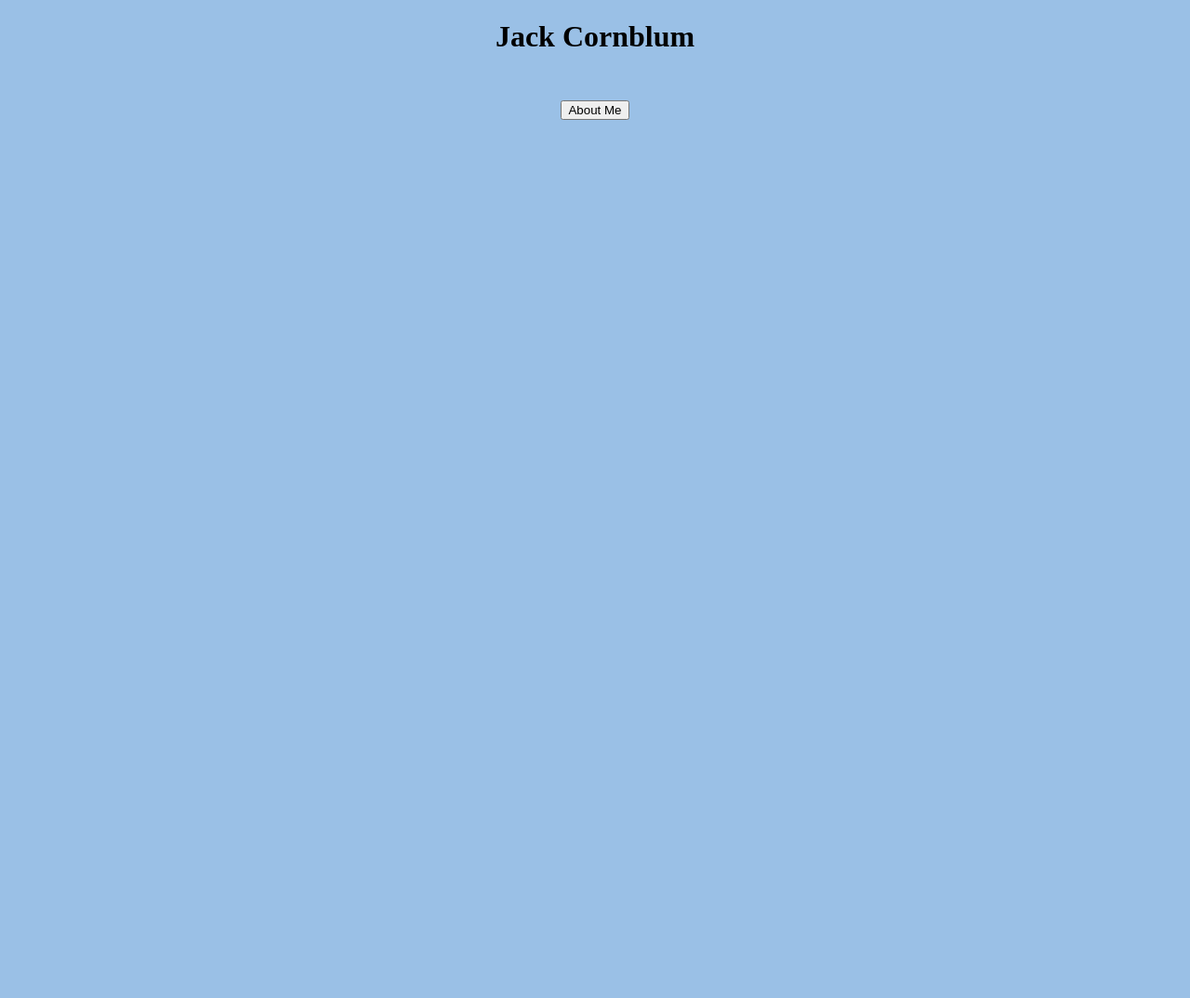
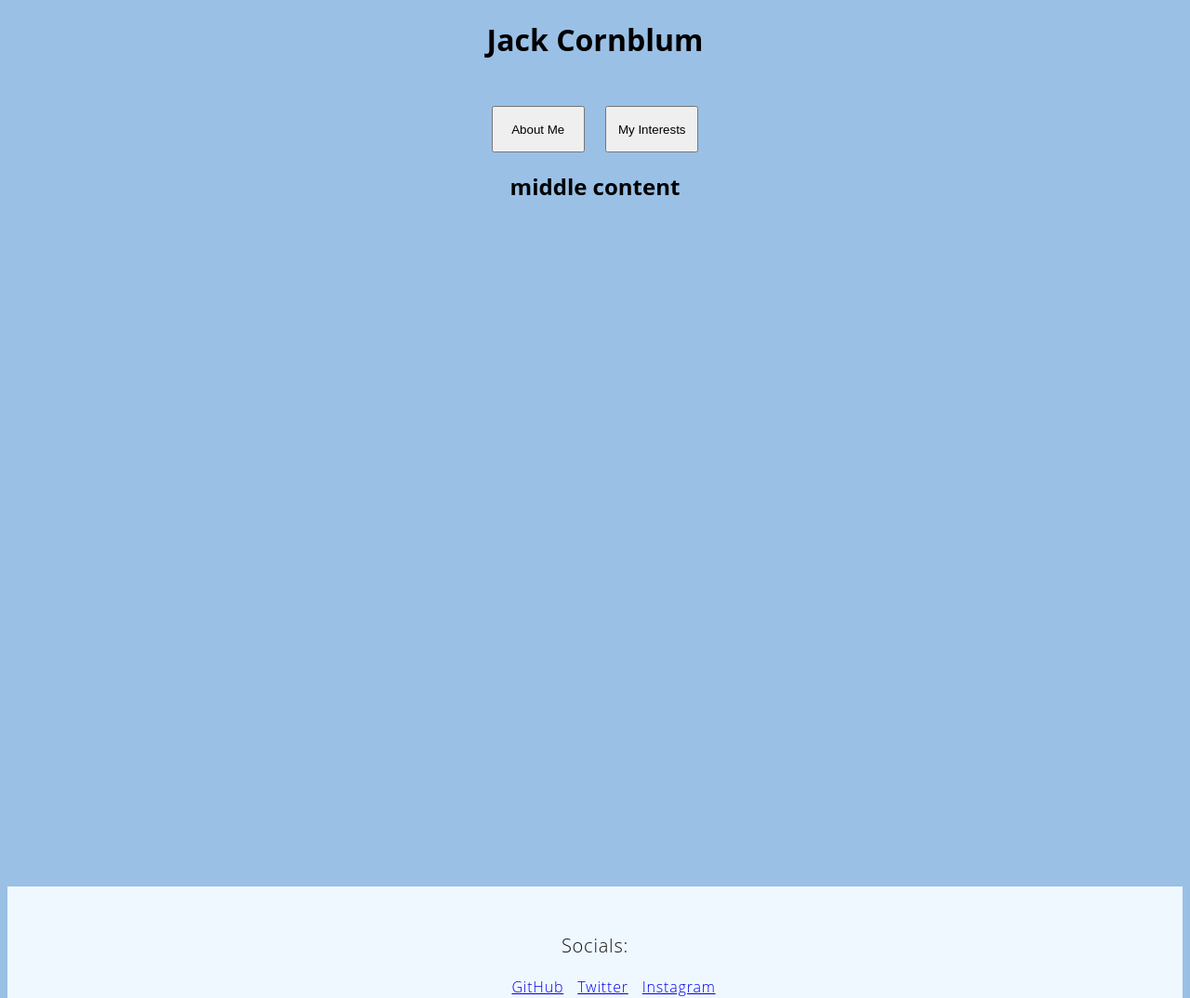
Before and after one commit to JackCornblum/practice-repository, a plain HTML site: page index.html in a window 1280 px wide. Shown: the whole page at 93% size. Before the commit the page ends 800 px from the top, so only its background shows below. Drawn offline with Linux system fonts and the light colour scheme.

Commit message:
created basic structure for page

```diff
--- a/index.html
+++ b/index.html
@@ -6,34 +6,65 @@
   </head>
   <body>
 
-    <div class="container">
+    <div id="container">
       <h1 id="title">Jack Cornblum</h1>
-    </div>
-    <div class="container">
 
-      <button id="btnOne">About Me</button>
+      <div id="buttons">
 
-      <div id="modal1" class="modal">
+        <button id="btnOne" class="btn" onclick="btnClick(btnOne)">About Me</button>
+        <div class="divider"></div>
+        <div class="divider"></div>
+        <button id="btnTwo" class="btn" onclick="btnClick(btnTwo)">My Interests</button>
 
+        <div id="modal1" class="modal">
 
+          <div class="modalContent">
 
-        <div class="modalContent">
+            <span class="close">&times;</span>
+            <p id="about">My name is Jack Cornblum, I am a graduating senior from NC State University.
+               I currently live in Raleigh, NC, but I originally grew up in Western North Carolina, in the heart of the Smoky Mountains.</p>
 
-          <span class="close">&times;</span>
-          <p id="about">My name is Jack Cornblum, I am a graduating senior from NC State University.
-             I currently live in Raleigh, NC, but I originally grew up in Western North Carolina, in the heart of the Smoky Mountains.</p>
+          </div>
 
         </div>
 
-      </div>
-      <div class=column>
+        <div id="modal2" class="modal">
 
-      </div>
-      <div class=column>
+          <div class="modalContent">
+
+            <span class="close">&times;</span>
+            <p id="about" class="modalText">My main hobbies and interests are spread across a few different categories. I have been an avid sports fan
+              for most of my life, with the NFL and NBA being my two favorite sports to watch.
+            </p>
+
+          </div>
+
+        </div>
+
 
       </div>
 
+      <div id="middle">
+
+        <h2>middle content</h2>
+
+      </div>
+
+      <div class="content-footer">
+
+        <p id="footer-p">Socials:</p>
+
+        <ul class="social">
+            <li><a class="items" href="_INSERT_GITHUB_URL_HERE_">GitHub</a></li>
+            <li><a class="items" href="_INSERT_TWITTER_URL_HERE_">Twitter</a></li>
+            <li><a class="items" href="_INSERT_GOOGLE+_URL_HERE_">Instagram</a></li>
+        </ul>
+
+      </div>
+
+
     </div>
+
 
     <script src="./script.js"></script>
   </body>
--- a/script.js
+++ b/script.js
@@ -4,16 +4,31 @@ h2.textContent = "This content added by JavaScript";
 // get the modal
 var modal = document.getElementById("modal1");
 
-var btn = document.getElementById("btnOne");
+var modalTwo = document.getElementById("modal2");
+
+var btn1 = document.getElementById("btnOne");
+
 
 var span = document.getElementsByClassName("close")[0];
 
-btn.onclick = function() {
-    modal.style.display = "block";
+//btn.onclick = function() {
+  //  modal.style.display = "block";
+//}
+
+function btnClick(element) {
+    if (element.id === 'btnOne') {
+        modal.style.display="block";
+    }
+
+    if (element.id === "btnTwo") {
+        modalTwo.style.display="block";
+    }
 }
+
 
 span.onclick = function () {
     modal.style.display = "none";
+    modalTwo.style.display = "none";
 }
 
 // when user clicks outside the modal, it closes
@@ -21,4 +36,8 @@ window.onclick = function(e) {
     if (e.target == modal) {
         modal.style.display = "none";
     }
+
+    if (e.target == modalTwo) {
+        modalTwo.style.display = "none";
+    }
 }
--- a/style.css
+++ b/style.css
@@ -1,10 +1,36 @@
+html {
+    height: 100%;
+}
+
 body {
     background: #9ac0e6;
+    height: 100%;
+    font-family: "Open Sans", "Helvetica Neue", sans-serif;
 }
 
-.container {
+#container {
     text-align: center;
-    margin-bottom: 50px;
+    height: 100%;
+}
+
+#buttons {
+    padding-left: 50px;
+    padding-right: 50px;
+    margin-top: 50px;
+    text-align: center;
+}
+
+.btn {
+    text-align: justify;
+    height: 50px;
+    width: 100px;
+    text-align: center;
+}
+
+.divider{
+    width:5px;
+    height:auto;
+    display:inline-block;
 }
 
 .column {
@@ -58,3 +84,40 @@ body {
 #about {
     text-align: justify;
 }
+
+p {
+    padding-left: 10px;
+    padding-right: 10px;
+    padding-top: 10px;
+    font-size: 20px;
+}
+
+.content-footer {
+    text-align: center;
+    color:#aaa;
+}
+
+.social > li{
+    display: inline-block;
+    margin: 0 5px;
+}
+
+#container #middle {
+    height: 90%;
+}
+
+
+#container .content-footer {
+    height: 10%;
+    text-align: center;
+    font-weight: 300;
+    letter-spacing: 0.05em;
+    margin: 50px 0;
+    padding: 20px 0;
+    background-color: aliceblue;
+    margin-bottom: 20px;
+}
+
+div > #footer-p {
+    color: #101111;
+}
```
